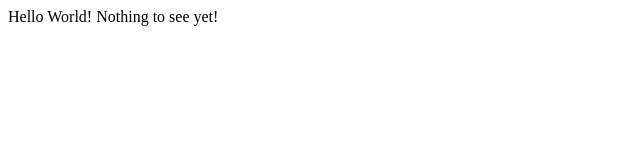
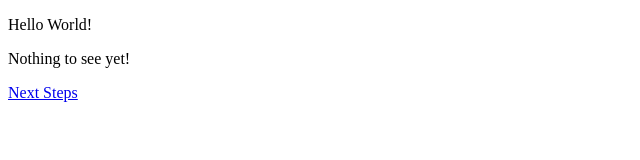
Before and after one commit to countadamar/adampritchett, a plain HTML site: page index.html in a window 1280 px wide. Shown: the whole page, without its empty margins (0-640 px from the left). Drawn offline with Linux system fonts and the light colour scheme; a web font is replaced by a local one.

Commit message:
Update index.html

```diff
--- a/index.html
+++ b/index.html
@@ -83,7 +83,8 @@
 <link rel='stylesheet' id='google-fonts-1-css'  href='https://fonts.googleapis.com/css?family=Roboto%3A100%2C100italic%2C200%2C200italic%2C300%2C300italic%2C400%2C400italic%2C500%2C500italic%2C600%2C600italic%2C700%2C700italic%2C800%2C800italic%2C900%2C900italic%7CRoboto+Slab%3A100%2C100italic%2C200%2C200italic%2C300%2C300italic%2C400%2C400italic%2C500%2C500italic%2C600%2C600italic%2C700%2C700italic%2C800%2C800italic%2C900%2C900italic&#038;display=auto&#038;ver=5.9.5' type='text/css' media='all' />
 <body>
 <script type='text/javascript' id='springy-custom-js-extra'></script>
-	Hello World!
-	Nothing to see yet!
+	<p>Hello World!</p>
+	<p>Nothing to see yet!</p>
+	<a href="https://docs.github.com/en/pages/quickstart#next-steps">Next Steps</a>
 </body>
 </html>
```
